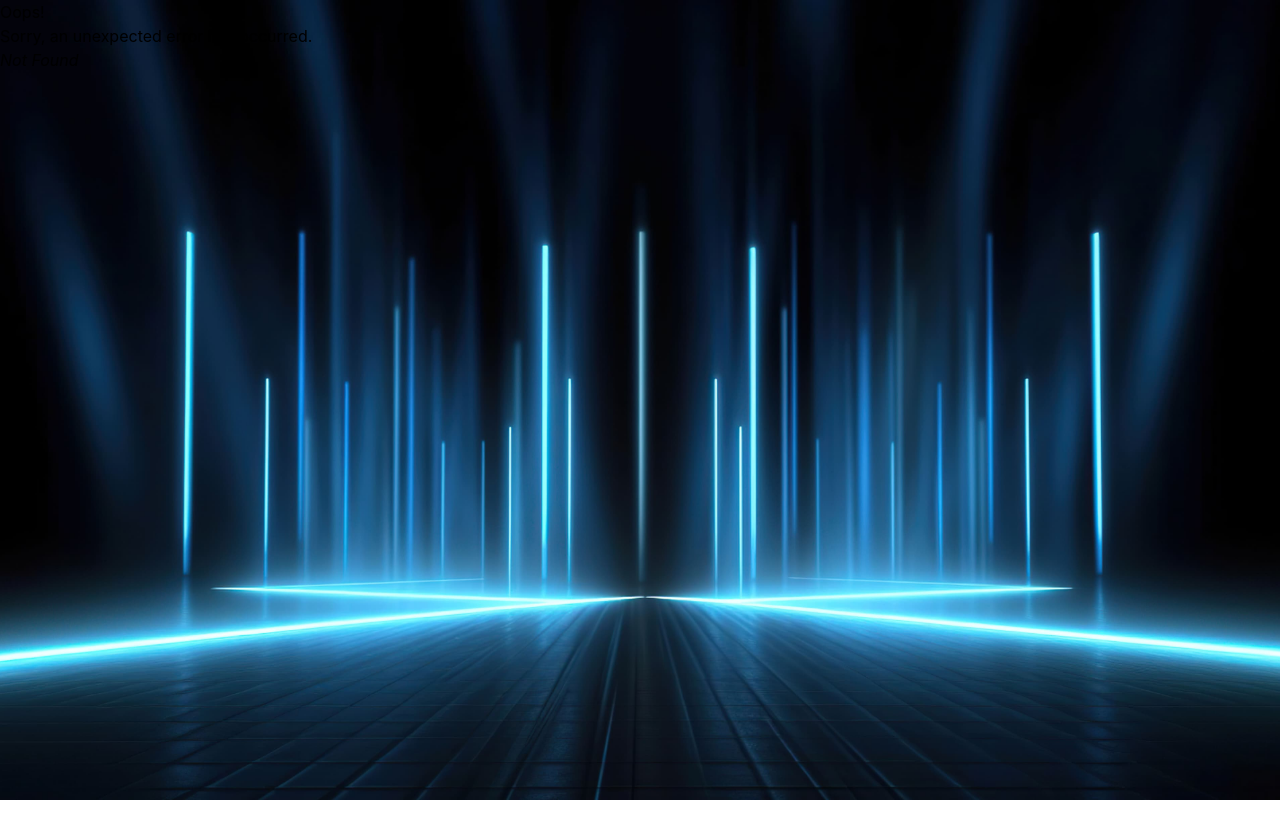
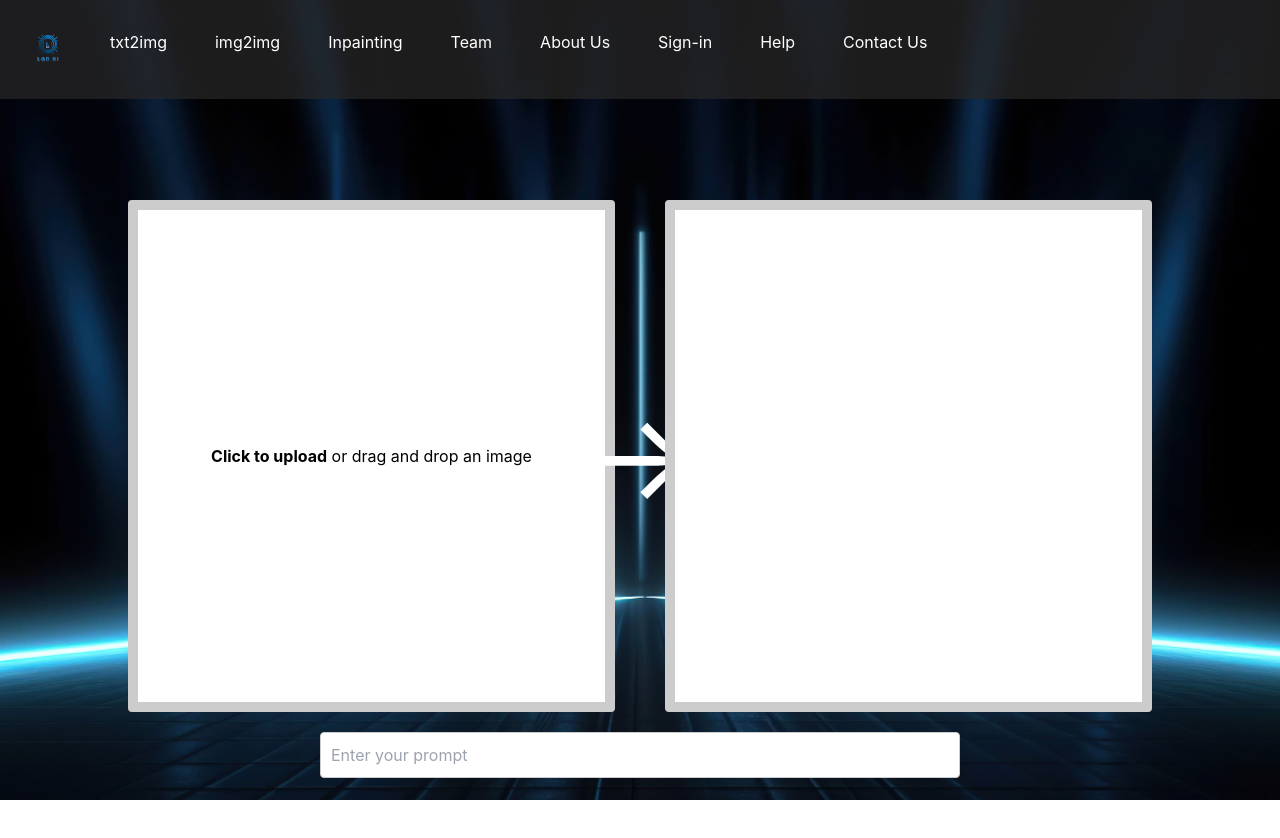
Before and after one commit to Abhi237116/ladAI, a React (Vite) app in the folder client/: page /img2img in a window 1280 px wide. Before the commit this address had no page. Shown: the top 838 px of the page. Before the commit the page ends 800 px from the top, so only its background shows below. Built offline with nearby package versions, Linux system fonts and the light colour scheme; a web font is replaced by a local one.

Commit message:
- Add img2img - Add loading animation - Proxy dev server to backend

```diff
--- a/client/src/components/ImagePreview.jsx
+++ b/client/src/components/ImagePreview.jsx
@@ -1,25 +1,23 @@
-import { useState } from "react";
+import PropTypes from 'prop-types';
 
-function ImageUploader() {
-  const [image, setImage] = useState(null);
-
-  const handleImageUpload = (e) => {
-    const file = e.target.files[0];
+function ImageUploader({ image, setImage }) {
+  const setFile = (file) => {
     if (file && file.type.startsWith("image/")) {
       const reader = new FileReader();
       reader.onload = () => setImage(reader.result);
       reader.readAsDataURL(file);
     }
+  }
+
+  const handleImageUpload = (e) => {
+    const file = e.target.files[0];
+    setFile(file);
   };
 
   const handleDrop = (e) => {
     e.preventDefault();
     const file = e.dataTransfer.files[0];
-    if (file && file.type.startsWith("image/")) {
-      const reader = new FileReader();
-      reader.onload = () => setImage(reader.result);
-      reader.readAsDataURL(file);
-    }
+    setFile(file);
   };
 
   const handleDragOver = (e) => {
@@ -31,13 +29,15 @@ function ImageUploader() {
       onDrop={handleDrop}
       onDragOver={handleDragOver}
       style={{
-        border: "2px solid #ccc",
-        borderRadius: "8px",
-        padding: "20px",
+        border: "10px solid #ccc",
+        borderRadius: "4px",
+        height: "512px",
+        width: "512px",
+        background: "white",
         textAlign: "center",
-        width: "300px",
-        height: "300px",
-        margin: "20px auto",
+        display: "flex",
+        justifyContent: "center",
+        alignItems: "center",
       }}
     >
       <input
@@ -64,4 +64,9 @@ function ImageUploader() {
   );
 }
 
+ImageUploader.propTypes = {
+  image: PropTypes.string,
+  setImage: PropTypes.func.isRequired,
+};
+
 export default ImageUploader;
--- a/client/src/main.jsx
+++ b/client/src/main.jsx
@@ -6,6 +6,7 @@ import App from "./routes/root.jsx";
 import ContactUs from "./routes/contact.jsx";
 import Home from "./routes/home.jsx";
 import Txt2img from "./routes/txt2img.jsx";
+import Img2img from "./routes/img2img.jsx";
 import "./index.css";
 import "./styles.css";
 import { QueryClient, QueryClientProvider } from "@tanstack/react-query";
@@ -25,6 +26,7 @@ const router = createBrowserRouter([
         element: <ContactUs />,
       },
       { path: "txt2img", element: <Txt2img /> },
+      { path: "img2img", element: <Img2img /> },
     ],
   },
 ]);
--- /dev/null
+++ b/client/src/routes/img2img.jsx
@@ -0,0 +1,107 @@
+import { useState } from "react";
+import { useQuery } from "@tanstack/react-query";
+import ImageUploader from "../components/ImagePreview";
+
+async function fetchImage(prompt, image) {
+    const response = await fetch(`/api/img2img`, {
+        method: "POST",
+        headers: {
+            "Content-Type": "application/json",
+        },
+        body: JSON.stringify({ prompt, image: image.split(",")[1] }),
+    });
+    return await response.json();
+}
+
+function Img2img() {
+    const [image, setImage] = useState(null);
+    const [prompt, setPrompt] = useState("");
+    const [shouldFetch, setShouldFetch] = useState(false);
+
+    const { data, isFetching } = useQuery({
+        queryKey: ["fetchImage", prompt, image],
+        queryFn: function () { setShouldFetch(false); return fetchImage(prompt, image); },
+        enabled: shouldFetch,
+    });
+
+    const handleKeyPress = (event) => {
+        if (event.key === "Enter") {
+            setShouldFetch(!!image && !!prompt);
+        }
+    };
+
+    return (
+        <div
+            style={{
+                display: "flex",
+                flexDirection: "column",
+                alignItems: "center",
+                justifyContent: "center",
+                height: "100vh",
+            }}
+        >
+            <div style={{ display: "flex", flexDirection: "row", justifyContent: "space-evenly", width: "80vw" }}>
+                <ImageUploader image={image} setImage={setImage} />
+                <div
+                    style={{
+                        display: "flex",
+                        alignItems: "center",
+                        justifyContent: "center",
+                        height: "512px",
+                        width: "50px",
+                    }}
+                >
+                    <span style={{ color: "white", fontSize: "120px" }}>→</span>
+                </div>
+                <div
+                    style={{
+                        border: "10px solid #ccc",
+                        borderRadius: "4px",
+                        marginBottom: "20px",
+                        height: "512px",
+                        width: "512px",
+                        background: "white",
+                    }}
+                >
+                    {isFetching && (
+                        <div
+                            style={{
+                                display: "flex",
+                                justifyContent: "center",
+                                alignItems: "center",
+                                height: "100%",
+                            }}
+                        >
+                            <div className="loader"></div>
+                        </div>
+                    )}
+                    {!isFetching && data && data.imageUrl && (
+                        <img
+                            src={data.imageUrl}
+                            alt="Generated image preview"
+                            style={{ maxWidth: "100%" }}
+                        />
+                    )}
+                </div>
+            </div>
+            <input
+                style={{
+                    width: "50%",
+                    padding: "10px",
+                    fontSize: "16px",
+                    border: "1px solid #ccc",
+                    borderRadius: "4px",
+                    marginBottom: "20px",
+                }}
+                type="text"
+                id="text"
+                placeholder="Enter your prompt"
+                onChange={(e) => setPrompt(e.target.value)}
+                onKeyDown={handleKeyPress}
+            />
+
+        </div>
+    );
+}
+
+export default Img2img;
--- a/client/src/routes/txt2img.jsx
+++ b/client/src/routes/txt2img.jsx
@@ -1,33 +1,25 @@
-import { useState, useEffect } from "react";
+import { useState } from "react";
 // import { surpriseMePrompts } from "../constants/index.js";
 import { useQuery } from "@tanstack/react-query";
 
 async function fetchImage(prompt) {
-  const response = await fetch(`/generate-image?prompt=${encodeURIComponent(prompt)}`);
+  const response = await fetch(`/api/generate-image?prompt=${encodeURIComponent(prompt)}`);
   return await response.json();
 }
 
 function Txt2img() {
-  const [image, setImage] = useState(null);
   const [prompt, setPrompt] = useState("");
+  const [shouldFetch, setShouldFetch] = useState(false);
 
-  const { data, isSuccess } = useQuery({
+  const { data, isFetching } = useQuery({
     queryKey: ["image", prompt],
-    queryFn: () => fetchImage(prompt),
-    enabled: !!prompt,
+    queryFn: function () { setShouldFetch(false); return fetchImage(prompt); },
+    enabled: shouldFetch,
   });
-
-  useEffect(() => {
-    if (isSuccess && data) {
-      setImage(data.imageUrl);
-    }
-  }, [isSuccess, data]);
 
   const handleKeyPress = (event) => {
     if (event.key === "Enter") {
-      if (prompt !== event.target.value) {
-        setPrompt(event.target.value);
-      }
+      setShouldFetch(true);
     }
   };
 
@@ -51,9 +43,21 @@ function Txt2img() {
           background: "white",
         }}
       >
-        {image && (
+        {isFetching && (
+          <div
+            style={{
+              display: "flex",
+              justifyContent: "center",
+              alignItems: "center",
+              height: "100%",
+            }}
+          >
+            <div className="loader"></div>
+          </div>
+        )}
+        {!isFetching && data && data.imageUrl && (
           <img
-            src={image}
+            src={data.imageUrl}
             alt="Generated image preview"
             style={{ maxWidth: "100%" }}
           />
@@ -71,6 +75,7 @@ function Txt2img() {
         type="text"
         id="text"
         placeholder="Enter your prompt"
+        onChange={(e) => setPrompt(e.target.value)}
         onKeyDown={handleKeyPress}
       />
 
--- a/client/src/styles.css
+++ b/client/src/styles.css
@@ -144,3 +144,75 @@ body {
 .submit-button:hover {
   background-color: #45a049; /* Darker green on hover */
 }
+
+/* HTML: <div class="loader"></div> */
+.loader {
+  display: inline-grid;
+  width: 70px;
+  aspect-ratio: 1;
+  animation: l6-0 0.8s linear infinite;
+  transform: rotate(90deg);
+}
+.loader:before,
+.loader:after {
+  content: "";
+  grid-area: 1/1;
+}
+.loader:before {
+  clip-path: polygon(
+    100% 50%,
+    90.45% 79.39%,
+    65.45% 97.55%,
+    34.55% 97.55%,
+    9.55% 79.39%,
+    0% 50%,
+    9.55% 20.61%,
+    34.55% 2.45%,
+    65.45% 2.45%,
+    90.45% 20.61%,
+    100% 50%,
+    85.6% 24.14%,
+    63.6% 8.15%,
+    36.4% 8.15%,
+    14.4% 24.14%,
+    6% 50%,
+    14.4% 75.86%,
+    36.4% 91.85%,
+    63.6% 91.85%,
+    85.6% 75.86%,
+    94% 50%,
+    85.6% 24.14%
+  );
+  background: #574951;
+}
+.loader:after {
+  background: #83988e;
+  clip-path: polygon(
+    100% 50%,
+    65.45% 97.55%,
+    9.55% 79.39%,
+    9.55% 20.61%,
+    65.45% 2.45%
+  );
+  margin: 23%;
+  translate: -143% 0;
+  transform-origin: right;
+  animation: inherit;
+  animation-name: l6-1;
+}
+@keyframes l6-0 {
+  0% {
+    rotate: 18deg;
+  }
+  to {
+    rotate: -18deg;
+  }
+}
+@keyframes l6-1 {
+  0% {
+    rotate: -54deg;
+  }
+  to {
+    rotate: 54deg;
+  }
+}
--- a/client/vite.config.js
+++ b/client/vite.config.js
@@ -8,5 +8,11 @@ export default defineConfig({
     hmr: {
       overlay: false, // to disable the error overlay if needed
     },
+    proxy: {
+      '/api': {
+        target: 'http://localhost:3000',
+        secure: false,
+      },
+    }
   },
 });
```
Also changed, not shown: 1 other file (tests, documents, lock files or other folders).
